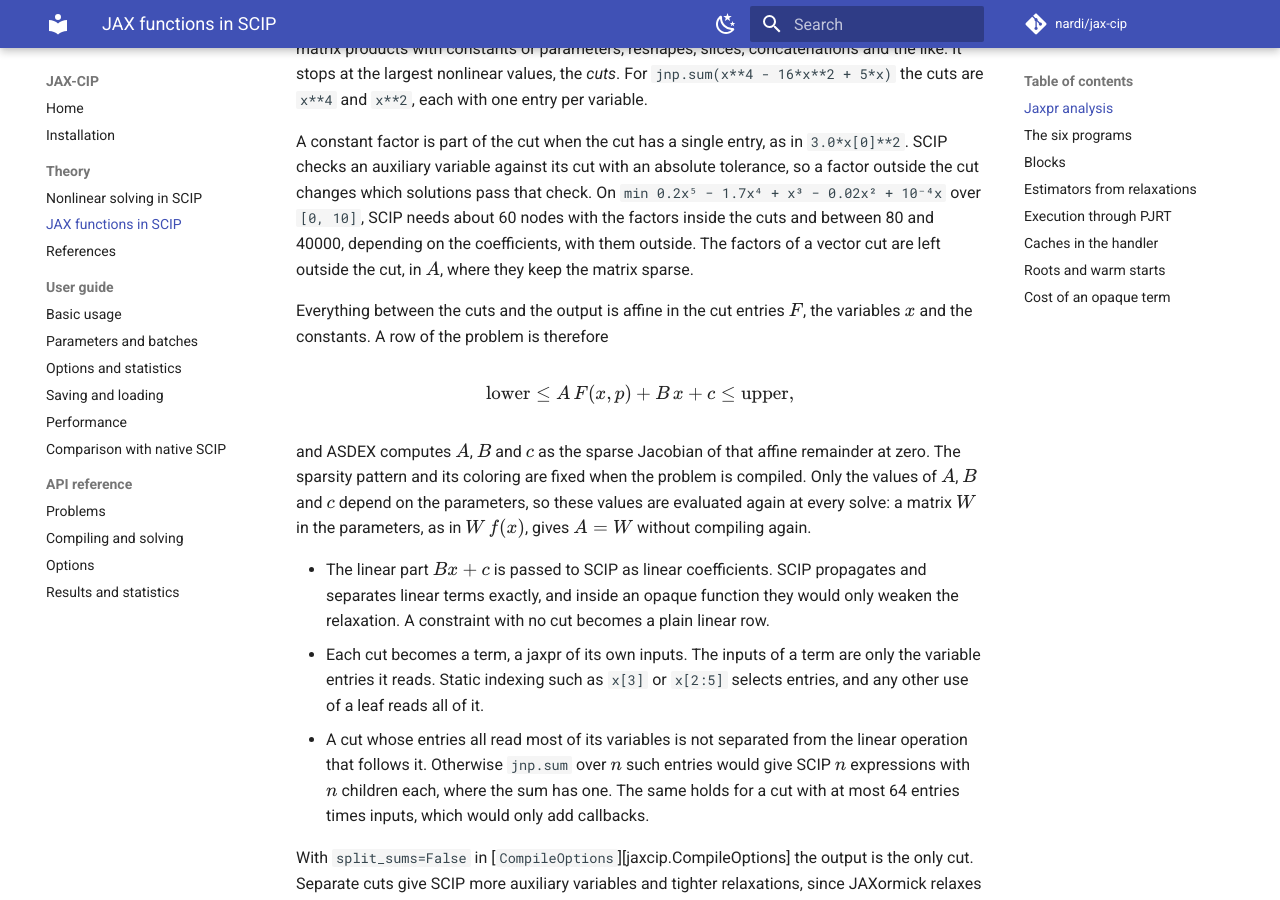
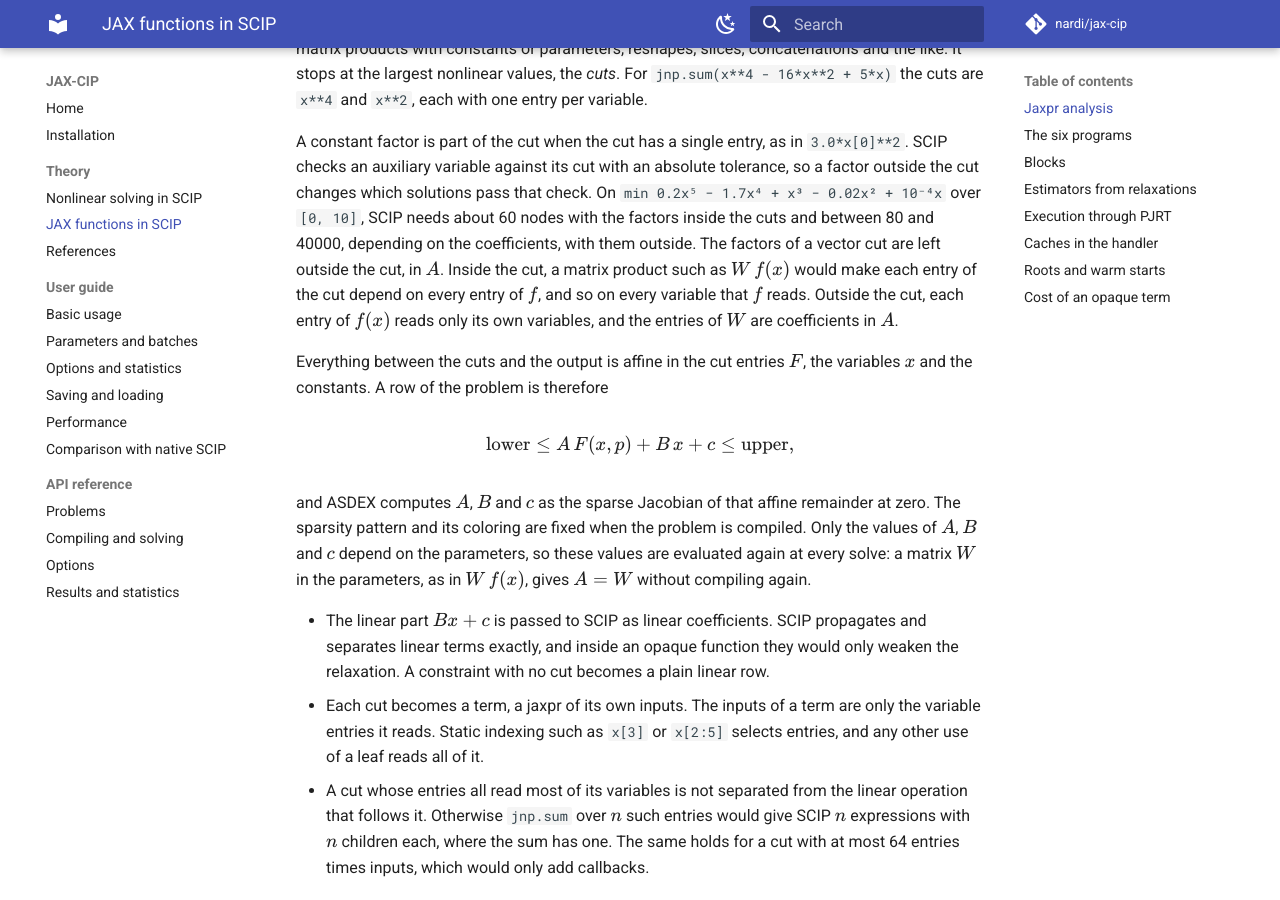
Before and after one commit to nardi/jax-cip, an MkDocs documentation site: the page built from docs/theory/jax.md, in a window 1280 px wide and 900 px high, scrolled down 414 px. Built offline with MkDocs 1.6.1 and Material for MkDocs 9.7.7, drawn with Linux system fonts in a browser that asks for light colours; comment, search, counter and statistics services are not loaded.

Commit message:
docs: Explain why vector cuts leave their factors outside
The theory page now explains that a matrix product inside a vector cut would make every entry of the cut depend on all variables, while outside the cut its entries are coefficients in the affine remainder. The comparison guide no longer reports the results of the prototype.

```diff
--- a/docs/theory/jax.md
+++ b/docs/theory/jax.md
@@ -22,8 +22,11 @@
 tolerance, so a factor outside the cut changes which solutions pass that check. On
 `min 0.2x⁵ − 1.7x⁴ + x³ − 0.02x² + 10⁻⁴x` over `[0, 10]`, SCIP needs about 60 nodes with
 the factors inside the cuts and between 80 and 40000, depending on the coefficients,
-with them outside. The factors of a vector cut are left outside the cut, in \(A\), where
-they keep the matrix sparse.
+with them outside. The factors of a vector cut are left outside the cut, in \(A\). Inside
+the cut, a matrix product such as \(W\,f(x)\) would make each entry of the cut depend on
+every entry of \(f\), and so on every variable that \(f\) reads. Outside the cut, each
+entry of \(f(x)\) reads only its own variables, and the entries of \(W\) are
+coefficients in \(A\).
 
 Everything between the cuts and the output is affine in the cut entries \(F\), the
 variables \(x\) and the constants. A row of the problem is therefore
```
Also changed, not shown: docs/guide/comparison.md (+2 -4 lines).
